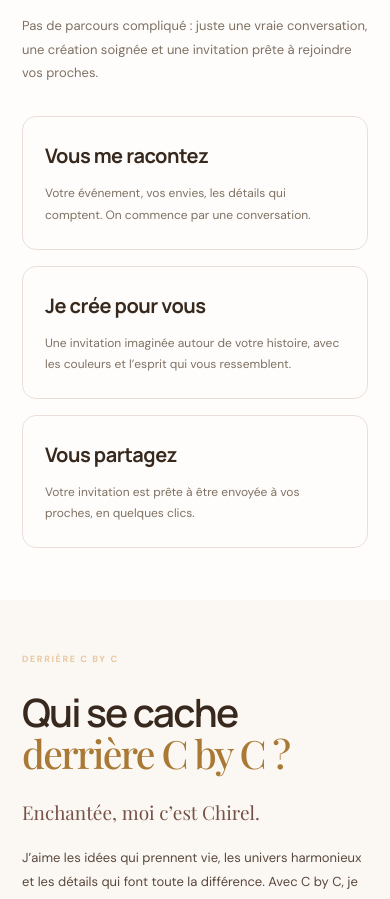
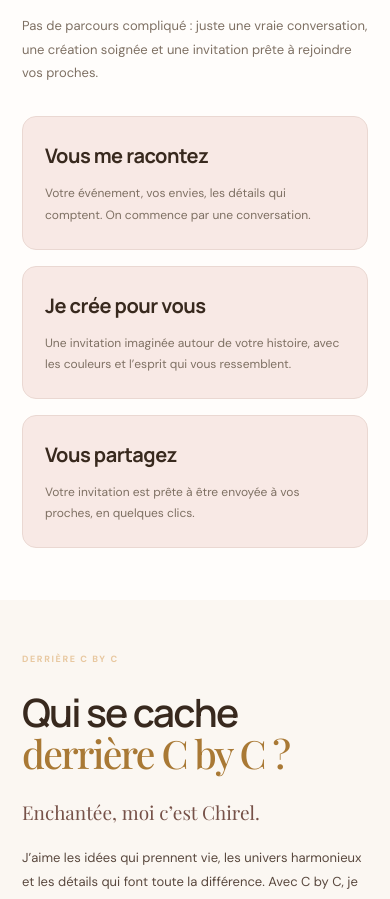
Before and after one commit to chirelhalioua/C-by-C, a Nuxt app: page / in a window 390 px wide. Shown: the part 5006-5905 px from the top of the page. Built offline with nearby package versions, Linux system fonts and the light colour scheme; a web font is replaced by a local one.

Commit message:
Passer les cartes du concept en rose poudré léger

```diff
--- a/assets/css/main.css
+++ b/assets/css/main.css
@@ -1468,3 +1468,13 @@ body, .site-shell { background: #fbf7f2 !important; }
   .process-section { background: #fffdfb !important; }
   .about-section { background: #fbf7f2 !important; }
 }
+
+
+/* Cartes du concept : rose poudré très léger pour les distinguer du fond ivoire */
+.process-section .step-card {
+  background: #f8e9e5 !important;
+  border-color: #ead8d2 !important;
+}
+@media (max-width:760px) {
+  .process-section .step-card { background: #f8e9e5 !important; }
+}
```
